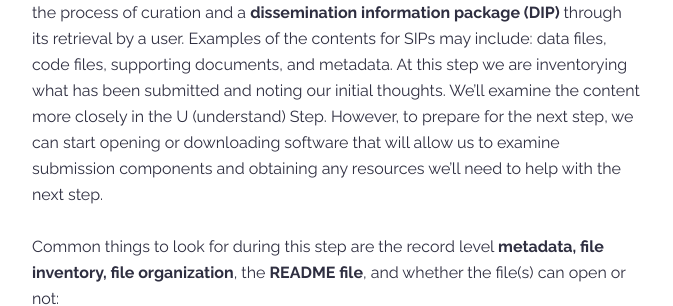
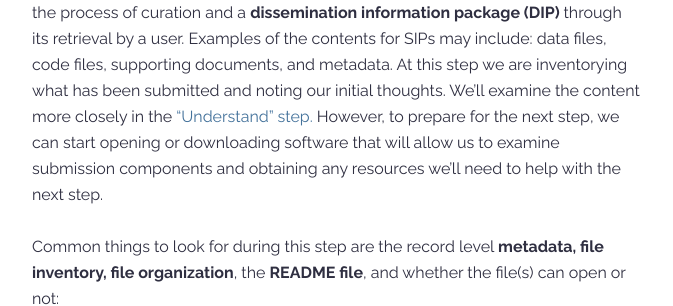
Before and after one commit to DataCurationNetwork/CURATED, a Jekyll site: the page built from _modules/module-c.md, in a window 1280 px wide and 1400 px high, scrolled down 1388 px. Shown: the part 257-563 px from the top of the window, without its empty margins (143-816 px from the left). Built offline with Jekyll 4.4.1, drawn with Linux system fonts in a browser that asks for light colours; part of the change alters nothing that is shown; some of the changed text lies outside the part shown.

Commit message:
Minor edits to C Step

```diff
--- a/_modules/module-c.md
+++ b/_modules/module-c.md
@@ -29,7 +29,7 @@ layout: module
    <br>
   &nbsp;&nbsp;2. Check the submission for completeness based on a predefined criteria.
    <br>
-  &nbsp;&nbsp;3. Develop preliminary recommendations to be used for the “Understand” step.
+  &nbsp;&nbsp;3. Develop preliminary recommendations to be used for the <a href="/CURATED/modules/module-u" target="_blank" > “Understand” step. </a>
 
 </p>
 </blockquote>
@@ -141,7 +141,7 @@ for (i = 0; i < coll.length; i++) {
 
 <h2>Summary of the Check Step</h2>
 <p>
-The check step is the first step of the CURATED process. In this step, we take an inventory of the contents that have been submitted by the depositor, known in the <a href="https://www.oclc.org/research/publications/2000/lavoie-oais.html" target="_blank"> Open Archival Information System (OAIS) </a>  model as the<b> submission information package (SIP)</b>. The SIP will become an <b>archival information package (AIP)</b>through the process of curation and a <b>dissemination information package (DIP) </b>through its retrieval by a user. Examples of the contents for SIPs may include: data files, code files, supporting documents, and metadata. At this step we are inventorying what has been submitted and noting our initial thoughts. We’ll examine the content more closely in the U (understand) Step. However, to prepare for the next step, we can start opening or downloading software that will allow us to examine submission components and obtaining any resources we’ll need to help with the next step.
+The check step is the first step of the CURATED process. In this step, we take an inventory of the contents that have been submitted by the depositor, known in the <a href="https://www.oclc.org/research/publications/2000/lavoie-oais.html" target="_blank"> Open Archival Information System (OAIS) </a>  model as the<b> submission information package (SIP)</b>. The SIP will become an <b>archival information package (AIP)</b>through the process of curation and a <b>dissemination information package (DIP) </b>through its retrieval by a user. Examples of the contents for SIPs may include: data files, code files, supporting documents, and metadata. At this step we are inventorying what has been submitted and noting our initial thoughts. We’ll examine the content more closely in the <a href="/CURATED/modules/module-u" target="_blank" > “Understand” step. </a> However, to prepare for the next step, we can start opening or downloading software that will allow us to examine submission components and obtaining any resources we’ll need to help with the next step.
 
 <br>
 <br>
@@ -200,6 +200,16 @@ Common things to look for during this step are the record level <b> metadata, fi
 </p>
 <br>
 
+<br>
+
+<h2>C Step Checklist</h2>
+
+<div class="flex-contianer">
+     <a class="button button-primary" href="https://docs.google.com/document/d/1RWt2obXOOeJRRFmVo9VAkl4h41cL33Zm5YYny3hbPZ8/edit" target = "_blank"> Access CURATE(D) Checklist</a>
+</div>
+
+<br>
+
 <h2> Key Ethical Considerations </h2>
 
 <ul style="padding-top: 2%; padding-bottom: 2%; padding-left: 5%;">
@@ -230,7 +240,7 @@ Common things to look for during this step are the record level <b> metadata, fi
 <br>
 
 <b>Directions</b><br>
-In this activity, using the checklist below, you will perform the C check on the <a href="https://drive.google.com/drive/folders/1aWTQYpEQ4GBzh4KnUK5u6uEKjqKrPVTv?usp=sharing" target="_blank">data depositt</a>. Once you have completed this activity, feel free to run the C step on another dataset of your choosing.
+In this activity, using the checklist below, you will perform the Check on the <a href="https://drive.google.com/drive/folders/1aWTQYpEQ4GBzh4KnUK5u6uEKjqKrPVTv?usp=sharing" target="_blank">data deposit</a>. Once you have completed this activity, feel free to run the C step on another dataset of your choosing.
 
 <br>
 </p>
@@ -238,12 +248,6 @@ In this activity, using the checklist below, you will perform the C check on the
 
 <br>
 
-<h2>C Step Checklist</h2>
-
-<div class="flex-contianer">
-     <a class="button button-primary" href="https://docs.google.com/document/d/1RWt2obXOOeJRRFmVo9VAkl4h41cL33Zm5YYny3hbPZ8/edit" target = "_blank"> Access CURATE(D) Checklist</a>
-</div>
-<br>
 <table frames=hsides rules=rows>
 
 <th>C Step Number</th>
@@ -294,10 +298,9 @@ In this activity, using the checklist below, you will perform the C check on the
 <br>
 <h2>Additional Resources</h2>
 
-<h4>Tools </h4>
 <p>
 <br>
-<a href="https://docs.google.com/spreadsheets/d/1Xu2TlLePQ2jZ-ox3Ym7QBkeWPRCGX6mz7YjjKrkLyQY/edit#gid=0" target="_blank">View some selected tools that can open a variety of data types .</a>
+View the <a href="https://docs.google.com/spreadsheets/d/1Xu2TlLePQ2jZ-ox3Ym7QBkeWPRCGX6mz7YjjKrkLyQY/edit#gid=0" target="_blank"> Data Curation Tools List.</a> to see tools that can open a variety of data types.
 </p>
 
 <style>
```
